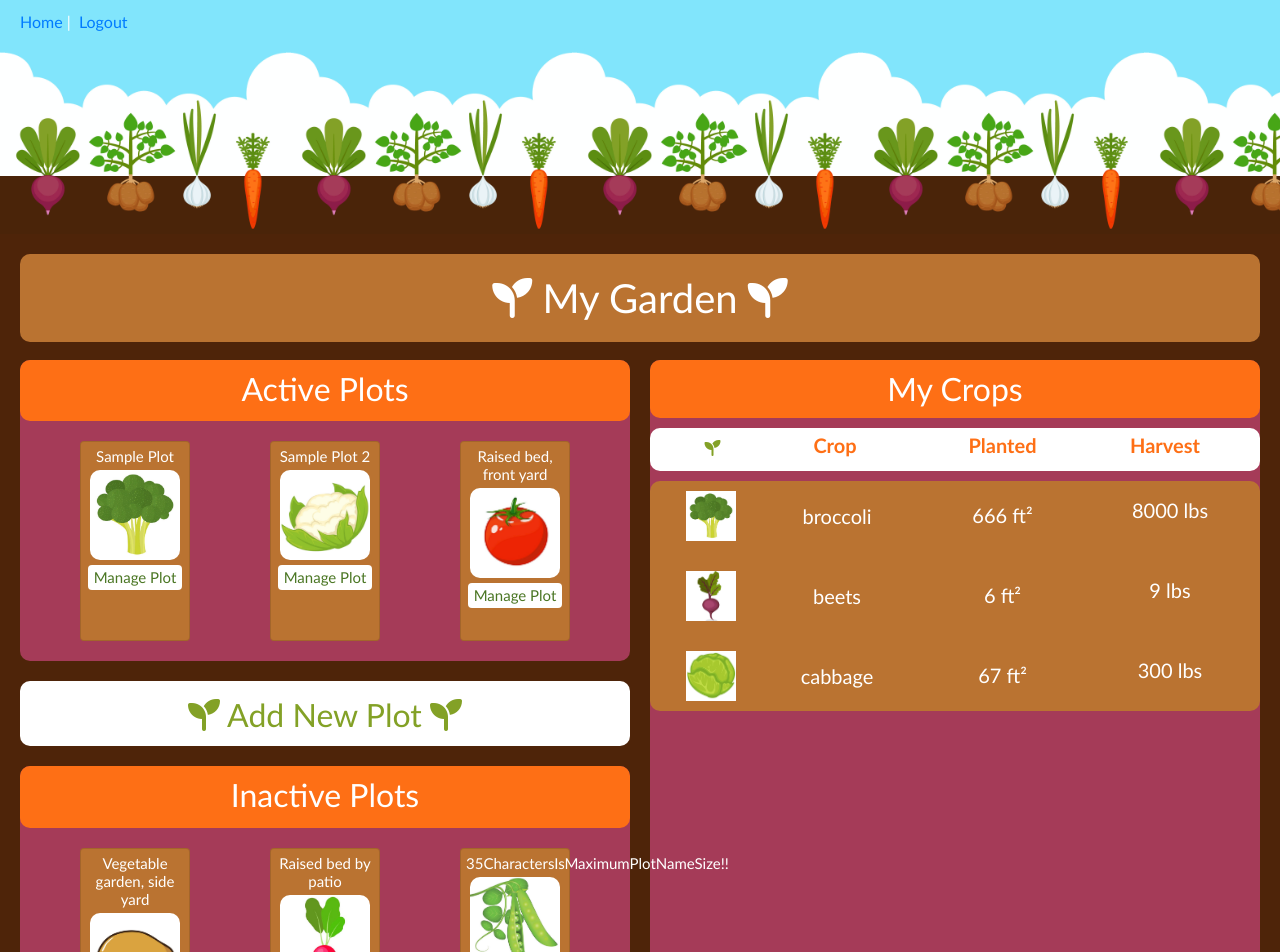
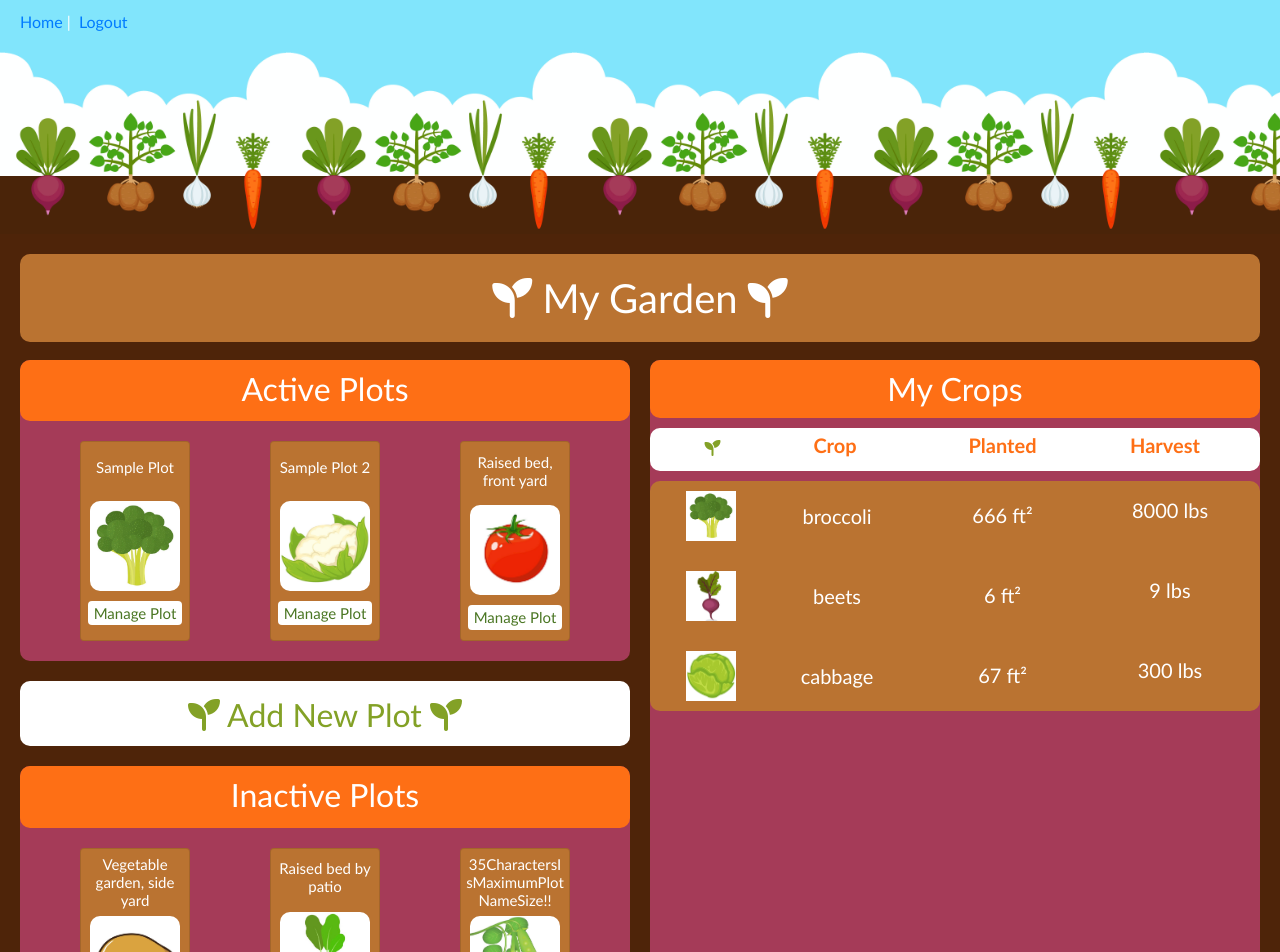
Before and after one commit to n0nnahs/Aww-Crop, a Vue app in the folder vue/: page / in a window 1280 px wide. Shown: the top 952 px of the page. Built offline with nearby package versions, Linux system fonts and the light colour scheme; sample sign-in values are in the browser's storage.

Commit message:
plot cards text issue is mostly fixed

```diff
--- a/vue/src/components/MyCrops.vue
+++ b/vue/src/components/MyCrops.vue
@@ -54,7 +54,6 @@ export default {
   color: white;
   background-color: #a53b58;;
   border-radius: 10px;
-  height: 100vh;
 }
 #pineapples{
   font-size: 32px !important;
--- a/vue/src/components/PlotCard.vue
+++ b/vue/src/components/PlotCard.vue
@@ -29,24 +29,23 @@ export default {
     margin: 20px;
     background-color: #ba7331 !important;
     display: grid;
-    grid-template-rows:1fr 2fr 1fr;
+    grid-template-rows:50px 100px 50px;
     grid-template-areas:
           "plot-name image button";
+    display: flex;
+    flex-direction: column;
+    justify-content: space-around;
 
-    /* display: flex;
-    flex-direction: column;
-    justify-content: space-between;
-    align-items: center; */
 }
 
 #plot-name {
+  grid-area: plot-name;
   font-size: 15px;
   text-align: center;
   margin: 5px;
-  grid-area: plot-name;
   display:flex;
   flex-direction: column;
-  flex-flow: column wrap;
+  justify-content: space-around;
 }
 
 #plot-name-div {
@@ -60,6 +59,7 @@ export default {
   display: flex;
   flex-direction: column;
   align-items: center;
+  justify-content:flex-end;
 }
 
 #manage-plot-button {
@@ -74,6 +74,7 @@ export default {
   font-size: 15px;
   background-color: #83a126;
   margin: 5px;
+  margin-top: 10px;
   color: white;
 }
 
@@ -87,6 +88,7 @@ export default {
 }
 #manage-plot-button{
   grid-area: button;
+  margin-top: 10px;
 }
 
 button{
```
